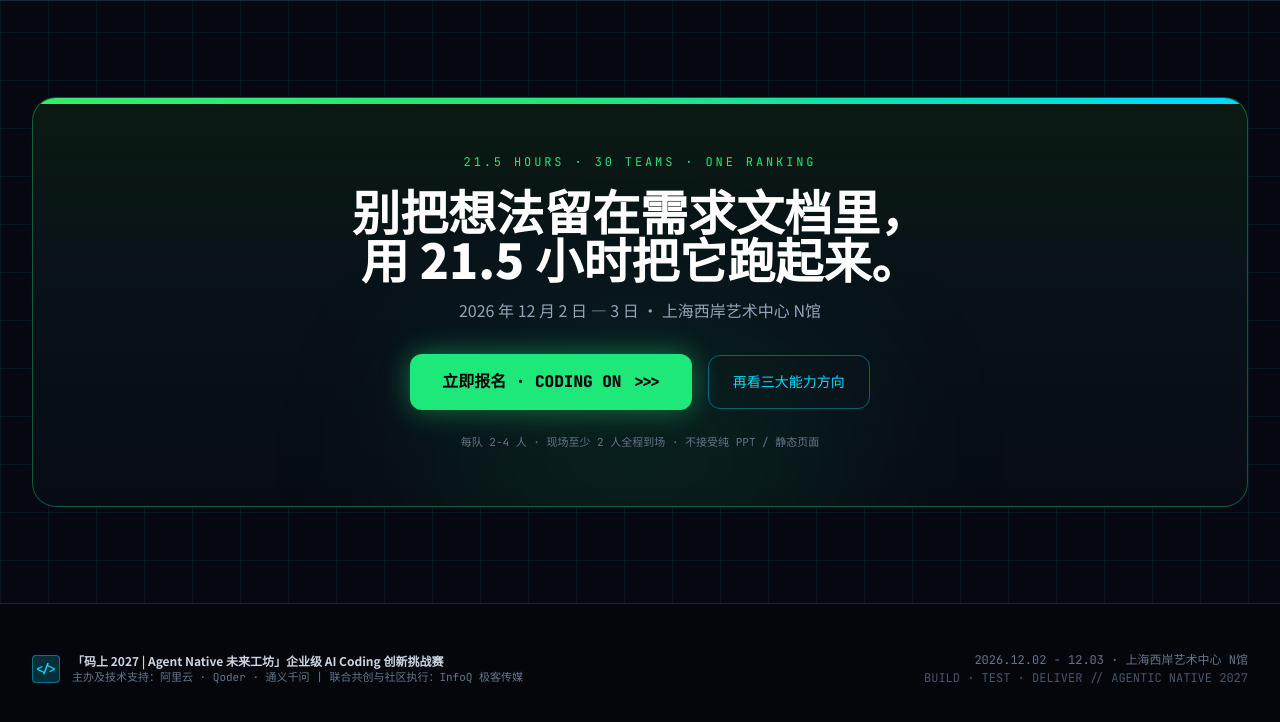
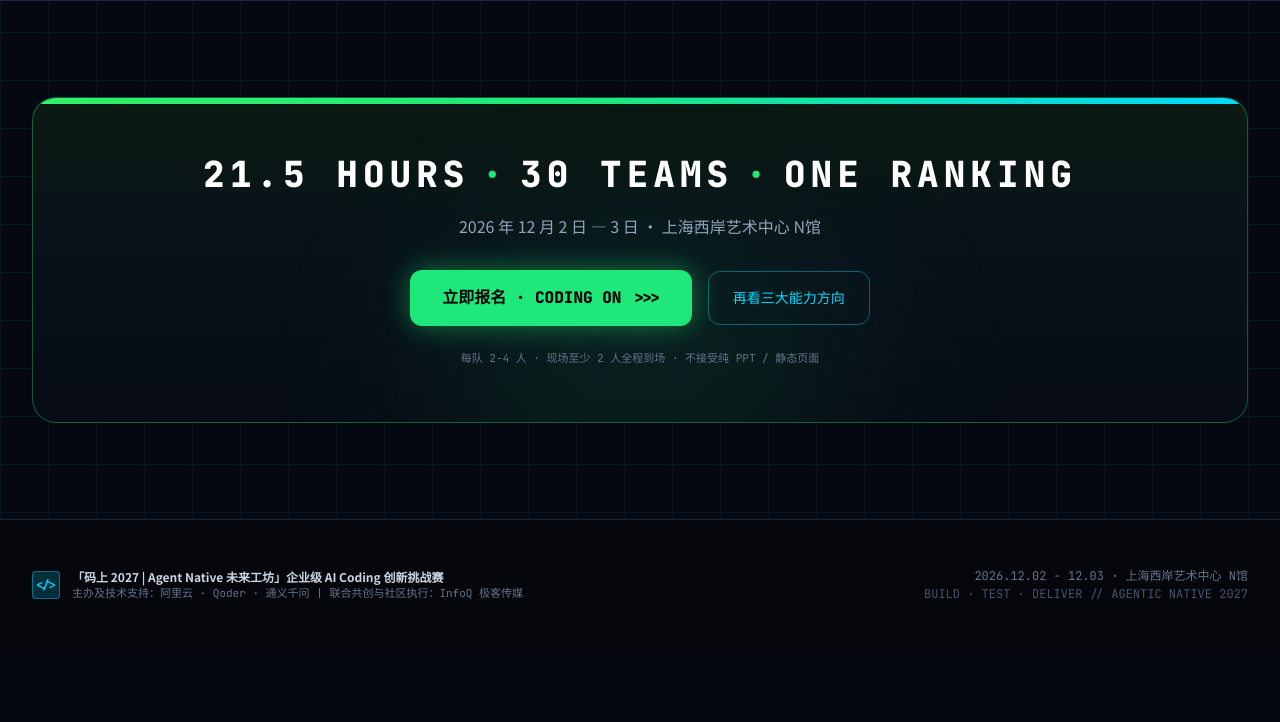
Before and after one commit to zry19950621-star/mashang-2027, a plain HTML site: page index.html in a window 1280 px wide. Shown: the part 8128-8850 px from the top of the page. After the commit the page ends 8778 px from the top, so only its background shows below. Drawn offline with Linux system fonts and the light colour scheme.

Commit message:
删除收口 CTA 口号标题，数字行提为主标题

```diff
--- a/index.html
+++ b/index.html
@@ -286,6 +286,7 @@ lucide.createIcons({icons});\``);if(typeof d>"u")throw new Error("`createIcons()
 </head>
 <!-- HERO_TUNE_V1 -->
 <!-- HERO_POLISH_V1 -->
+<!-- CTA_TRIM_V1 -->
 <body class="bg-grid relative selection:bg-cyber-green selection:text-black">
 
     <!-- 还原主视觉海报的环境光晕 -->
@@ -1708,11 +1709,10 @@ lucide.createIcons({icons});\``);if(typeof d>"u")throw new Error("`createIcons()
                 <div class="absolute -bottom-16 left-1/2 -translate-x-1/2 w-[420px] h-[220px] bg-cyber-green/10 rounded-full blur-[90px] pointer-events-none"></div>
 
                 <div class="relative">
-                    <div class="font-mono text-[11px] sm:text-xs text-cyber-green tracking-[0.24em]">21.5 HOURS · 30 TEAMS · ONE RANKING</div>
-                    <h2 class="text-3xl sm:text-5xl font-black text-white leading-tight mt-4">
-                        别把想法留在需求文档里，<br class="hidden sm:block" />用 21.5 小时把它跑起来。
+                    <h2 class="font-mono text-2xl sm:text-4xl font-black text-white tracking-[0.14em] leading-tight">
+                        21.5 HOURS<span class="text-cyber-green mx-2 sm:mx-3">·</span>30 TEAMS<span class="text-cyber-green mx-2 sm:mx-3">·</span>ONE RANKING
                     </h2>
-                    <p class="text-slate-400 mt-4 text-sm sm:text-base">2026 年 12 月 2 日 — 3 日 · 上海西岸艺术中心 N馆</p>
+                    <p class="text-slate-400 mt-5 text-sm sm:text-base">2026 年 12 月 2 日 — 3 日 · 上海西岸艺术中心 N馆</p>
 
                     <div class="mt-8 flex flex-wrap items-center justify-center gap-4">
                         <button onclick="openApplyModal()" class="px-8 py-4 rounded-xl font-mono font-black text-sm sm:text-base bg-cyber-green text-black hover:bg-[#38f88f] transition-all shadow-[0_0_28px_rgba(30,232,122,0.45)]">
```
